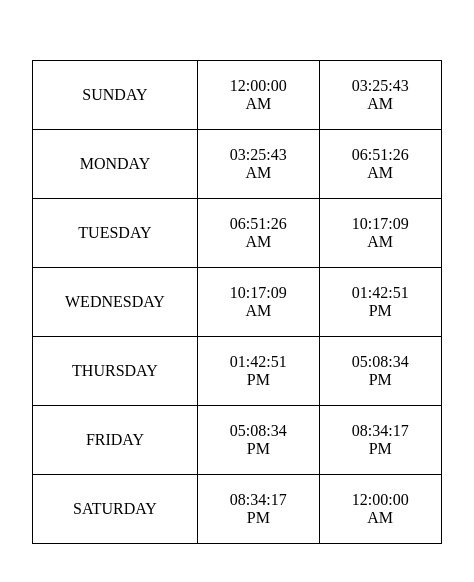
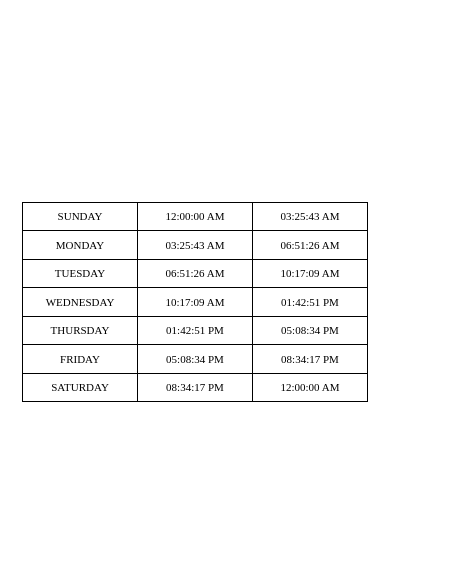
Before and after one commit to dzucconi/open-hours, a plain HTML site: page index.html in a window 390 px wide. Shown: the part 120-702 px from the top of the page, 474 px wide, since content can reach past the window. Drawn offline with Linux system fonts and the light colour scheme.

Commit message:
Mobile optimizations

```diff
--- a/index.html
+++ b/index.html
@@ -12,6 +12,8 @@
       }
       body {
         text-transform: uppercase;
+        font-size: 16px;
+        line-height: 1;
       }
       .vco {
         display: table;
@@ -35,6 +37,17 @@
         padding: 1em 2em;
         border: 1px solid;
         text-align: center;
+      }
+      @media (max-width: 640px) {
+        body {
+          font-size: 11px;
+        }
+        table {
+          width: 100%;
+        }
+        td {
+          padding: 0.75em 1em;
+        }
       }
     </style>
   </head>
```
